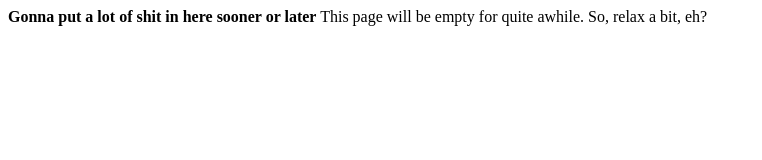
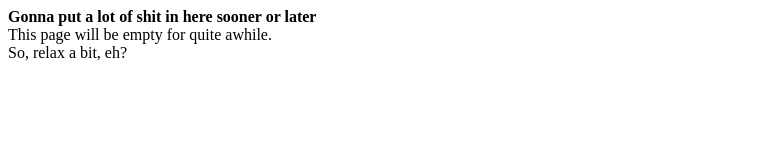
Before and after one commit to dandeviant/dandeviant.github.io, a plain HTML site: page index.html in a window 1280 px wide. Shown: the whole page, without its empty margins (0-762 px from the left). Drawn offline with Linux system fonts and the light colour scheme.

Commit message:
edit index

```diff
--- a/index.html
+++ b/index.html
@@ -4,8 +4,8 @@
         <title>DanDeviant.io</title>
     </head>
     <body>
-        <b>Gonna put a lot of shit in here sooner or later</b>
-        This page will be empty for quite awhile.
+        <b>Gonna put a lot of shit in here sooner or later</b><br>
+        This page will be empty for quite awhile.<br>
         So, relax a bit, eh?
     </body>
 </html>
```
